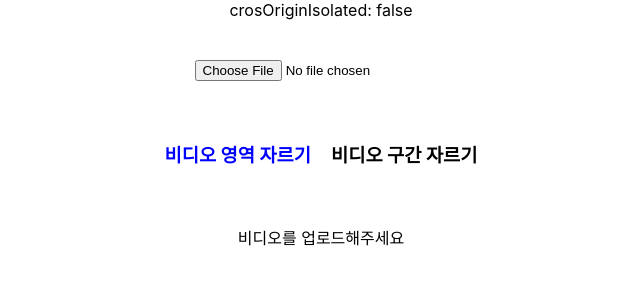
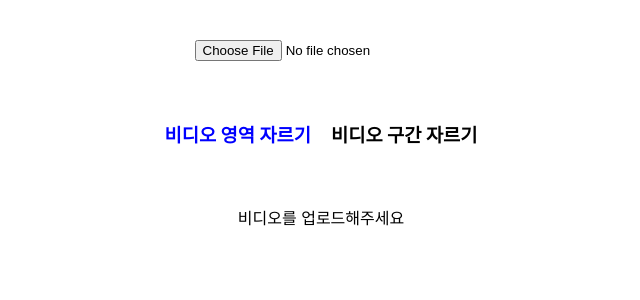
Before and after one commit to seungyeonlee-genesislab/test, a React (Create React App) app: page / in a window 1280 px wide. Shown: the top 300 px of the page, without its empty margins (319-959 px from the left). Built offline with nearby package versions, Linux system fonts and the light colour scheme; what @ffmpeg/ffmpeg would draw is missing.

Commit message:
remove crossOriginIsolated status

```diff
--- a/src/App.tsx
+++ b/src/App.tsx
@@ -36,7 +36,6 @@ function App() {
 
   return (
     <div className='App'>
-      <div>{`crosOriginIsolated: ${self.crossOriginIsolated}`}</div>
       <input className='file-input' type='file' onChange={onChangeVideo} accept='video/*' />
       <section className='tab-view'>
         {tabs.map((tab) => (
```
